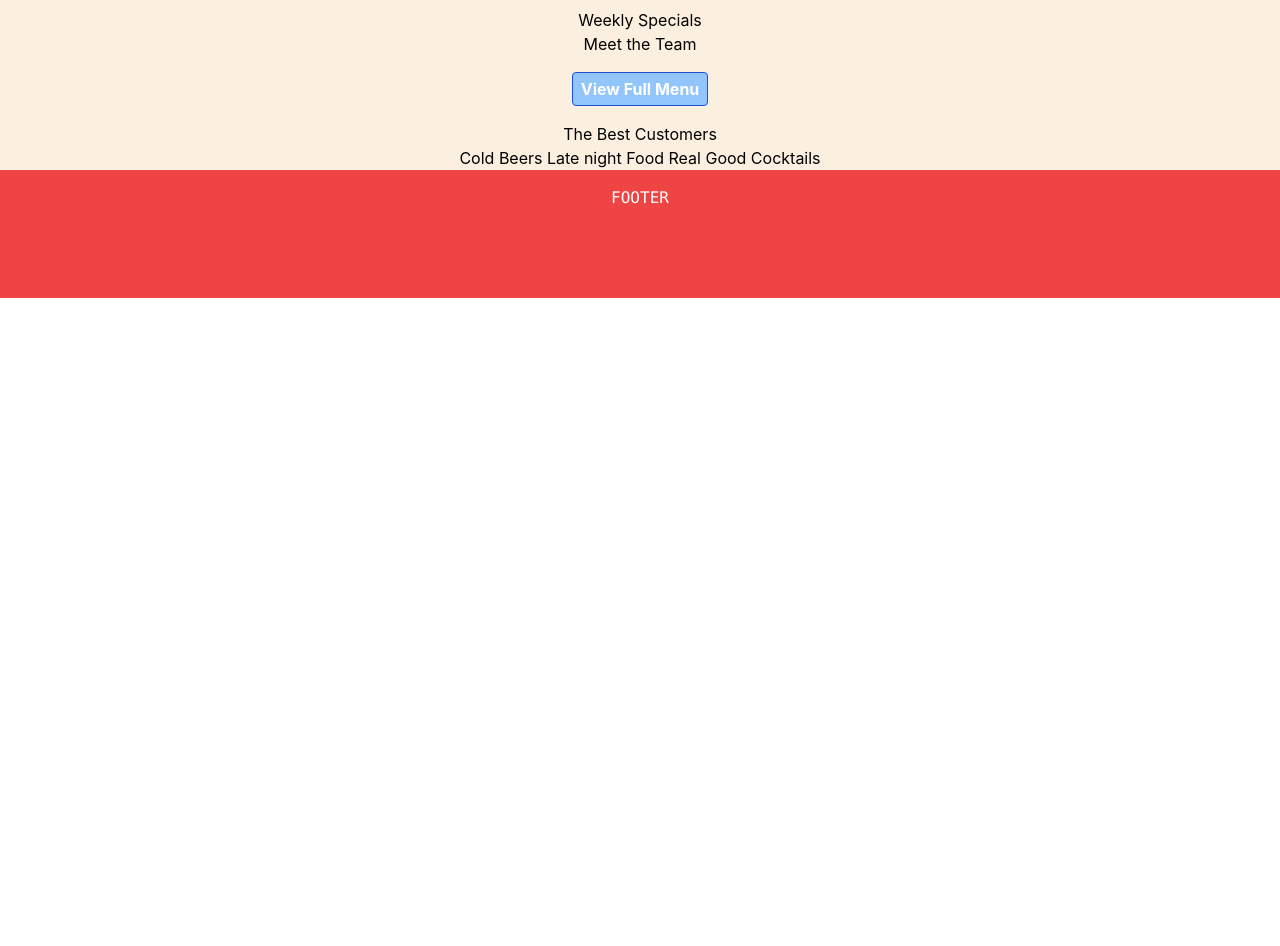
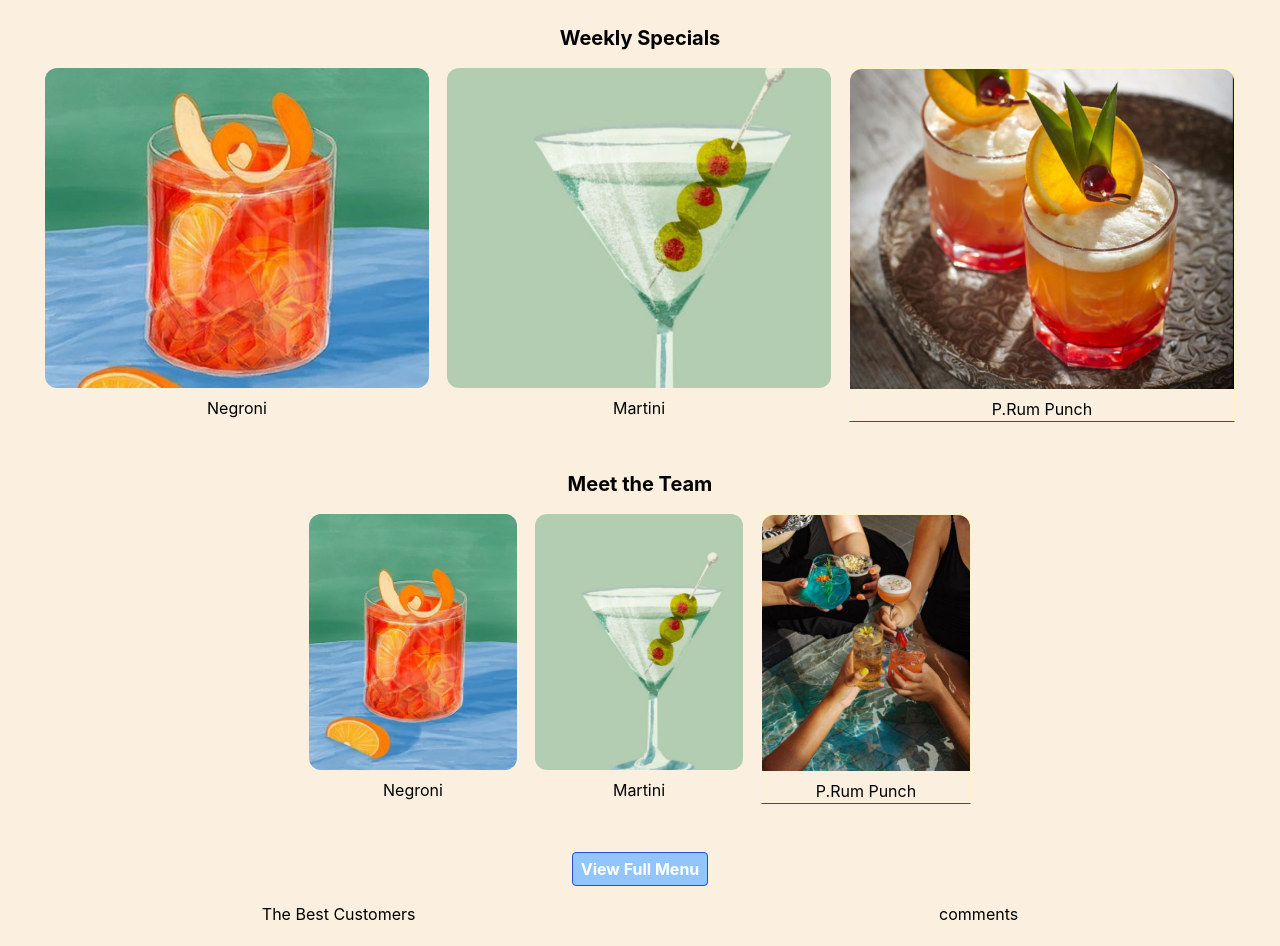
Before and after one commit to treva556/paradise-cocktails, a React (Create React App) app: page / in a window 1280 px wide. Shown: the part 1740-2686 px from the top of the page. Before the commit the page ends 2038 px from the top, so only its background shows below. Built offline with nearby package versions, Linux system fonts and the light colour scheme.

Commit message:
milestone 3

```diff
--- a/src/components/footer.js
+++ b/src/components/footer.js
@@ -4,10 +4,23 @@ import React from 'react';
 
 function Footer() {
   return (
-    <div className="w-full">
-      <nav className="border-gray-200 h-32 p-4 font-mono bg-red-500 flex items-start justify-center">
+    <div className="w-full h-24 bg-red-500">
+      <nav className="border-gray-200 p-2 font-mono bg-red-500 flex items-start justify-center">
         <span className="text-white">FOOTER</span>
+
       </nav>
+
+      <div className='font-mono bg-red-500 text-orange-100 flex flex-col md:flex-row lg:flex-row items-start justify-around'>
+          <div>
+         1
+          </div>
+          <div>
+         2
+          </div>
+          <div>
+         3
+          </div>
+        </div>
     </div>
   );
 }
--- a/src/pages/home.js
+++ b/src/pages/home.js
@@ -135,12 +135,78 @@ function Home() {
           </div>
 
         <div>
-          <h4> Weekly Specials </h4>
-        </div>
 
-        <div>
-          <h5> Meet the Team </h5>
-        </div>
+        <div className='pb p-4'>
+          <h2 className="text-xl font-bold">Weekly Specials</h2>
+          <div className='flex justify-center'>
+            <div className='grid grid-cols-3 p-2 py-4 gap-4'>
+              <div className="relative w-36 h-56 rounded-xl lg:w-96 lg:h-104 md:w-56 md:h-80">
+                <img
+                  src={neg}
+                  alt="Negroni"
+                  className="w-full hover:scale-110 h-full object-cover rounded-xl"
+                />
+                <p className="text-center mt-2">Negroni</p>
+              </div>
+              <div className="relative w-36 h-56 rounded-xl lg:w-96 lg:h-104 md:w-56 md:h-80">
+                <img
+                  src={Mar}
+                  alt="Martini"
+                  className="w-full h-full  hover:scale-110 object-cover rounded-xl"
+                />
+                <p className="text-center mt-2">Martini</p>
+              </div>
+              <div className='border border-b-red-700 border-amber-100'>
+                <div className="relative w-36 h-56 rounded-xl lg:w-96 lg:h-104 md:w-56 md:h-80">
+                  <img
+                    src={prp}
+                    alt="P.Rum Punch"
+                    className="w-full hover:scale-110 h-full object-cover rounded-t-xl"
+                  />
+                </div>
+                <p className="text-center mt-2">P.Rum Punch</p>
+              </div>
+            </div>
+          </div>
+      </div>
+      </div>
+
+      <div>
+
+         <div className='pb p-4'>
+           <h2 className="text-xl font-bold"> Meet the Team </h2>
+           <div className='flex justify-center'>
+             <div className='grid grid-cols-3 p-2 py-4 gap-4'>
+               <div className="relative  w-20 h-32 rounded-xl lg:w-52 lg:h-64 md:w-32 md:h-40">
+                 <img
+                   src={neg}
+                   alt="Negroni"
+                   className="w-full hover:scale-110 h-full object-cover rounded-xl"
+                 />
+                 <p className="text-center mt-2">Negroni</p>
+               </div>
+               <div className="relative w-20 h-32 rounded-xl lg:w-52 lg:h-64 md:w-32 md:h-40">
+                 <img
+                   src={Mar}
+                   alt="Martini"
+                   className="w-full h-full  hover:scale-110 object-cover rounded-xl"
+                 />
+                 <p className="text-center mt-2">Martini</p>
+               </div>
+               <div className='border border-b-red-700 border-amber-100'>
+                 <div className="relative w-24 h-32 rounded-xl lg:w-52 lg:h-64 md:w-32 md:h-40">
+                   <img
+                     src={ctail}
+                     alt="P.Rum Punch"
+                     className="w-full hover:scale-110 h-full object-cover rounded-t-xl"
+                   />
+                 </div>
+                 <p className="text-center mt-2">P.Rum Punch</p>
+               </div>
+             </div>
+           </div>
+       </div>
+       </div>
 
 
           <div className='text-center mt-4'>
@@ -154,14 +220,21 @@ function Home() {
 
       </div>
 
-      <div className=' pb'>
-          <h4> The Best Customers </h4>
+      <div className=' flex flex-col md:flex-row lg:flex-row justify-around pb'>
+        <div>
+        <h4> The Best Customers </h4>
+        </div>
+        <div>
+          comments
+        </div>
         </div>
 
-        <div className=' pb'>
+        <div className=' text-5xl p-4 pb'>
           <p>
           Cold Beers
+          <br/>
           Late night Food
+          <br/>
           Real Good Cocktails
 
           </p>
```
